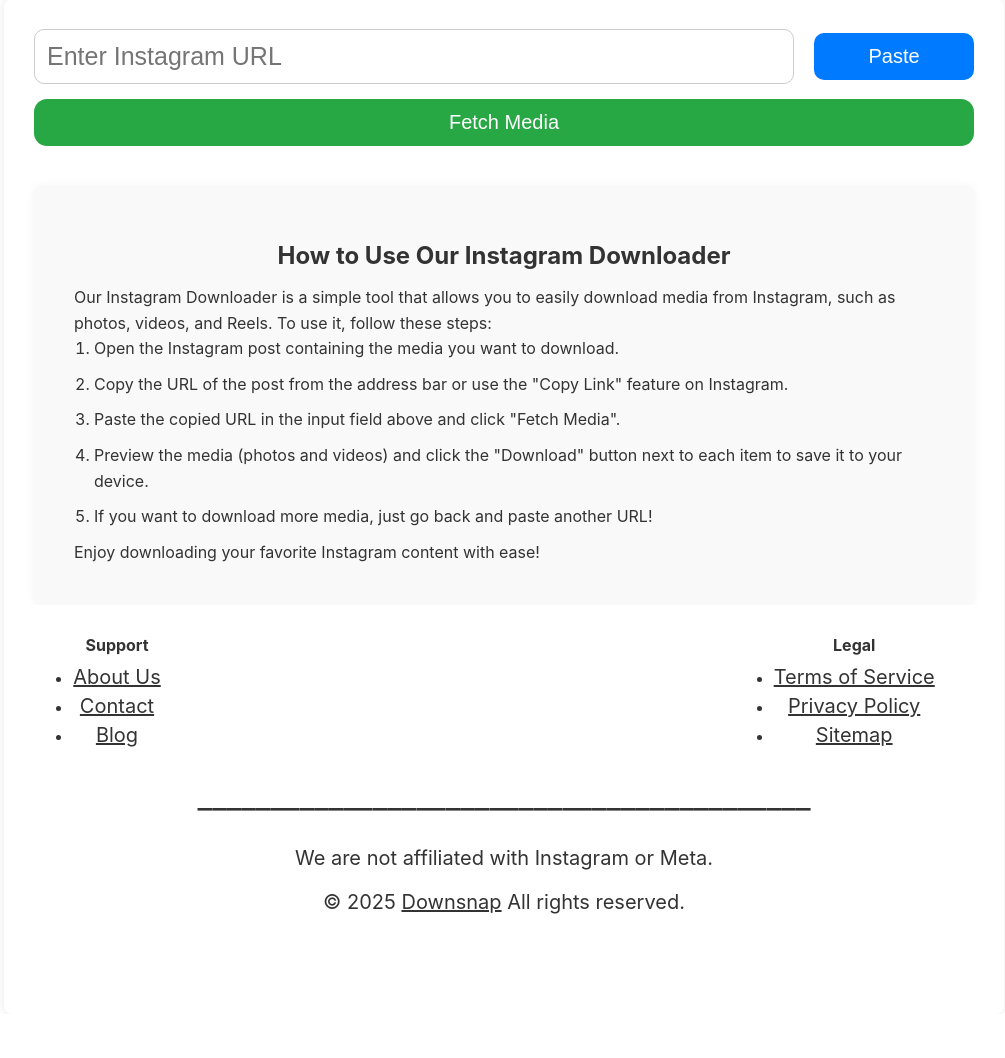
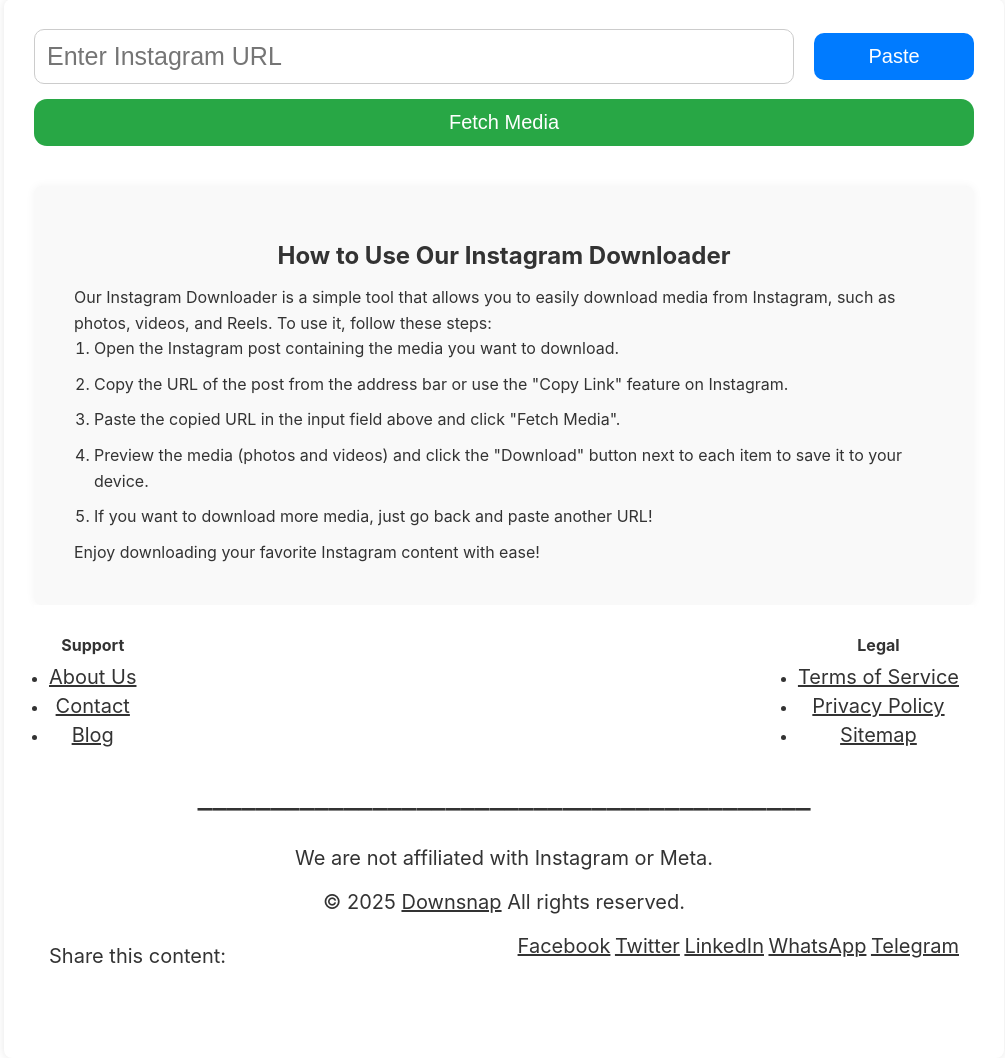
Before and after one commit to itsmethepalky/Downsnap, a Flask app: page / in a window 1280 px wide. Shown: the part 148-1206 px from the top of the page, without its empty margins (136-1141 px from the left). Before the commit the page ends 1062 px from the top, so only its background shows below. Run offline with Flask 2, Linux system fonts and the light colour scheme.

Commit message:
Add files via upload

```diff
--- a/templates/index.html
+++ b/templates/index.html
@@ -1,3 +1,4 @@
+
 <!DOCTYPE html>
 <html lang="en">
 <head>
@@ -7,9 +8,9 @@
     <meta name="robots" content="index, follow">
     <meta name="googlebot" content="index, follow">
     <meta name="bingbot" content="index, follow">
-    <meta name="description" content="Download Instagram media including photos, videos, and Reels easily with our Instagram downloader tool. It is completely free and easy to use with friendly ui for all devices. it is similar like snapinsta, snaptik, snapsave.">
-    <meta name="title" content="Downsnap - Instagram videos, media, Reels, story, photos, Download, snapsave, snapinsta">
-    <meta name="keywords" content="Instagram downloader, download Instagram videos, Instagram photos, Instagram Reels, Instagram media, free Instagram downloader, download Instagram content, snapsave,snapinsta">
+    <meta name="description" content="Download Instagram media including photos, videos, and Reels easily with our Instagram downloader tool. It is completely free and easy to use with all devices. it is similar like snapinsta, snaptik, snapsave.">
+    <meta name="title" content="Downsnap - Instagram Media Downloader">
+    <meta name="keywords" content="Instagram downloader, download Instagram videos, Instagram photos, Instagram Reels, Instagram media, free Instagram downloader, download Instagram content, snapsave, snapinsta, instagram downloader, insta downloader, instagram reels downloader, instagram media downloader, snapsave, snaptik, igdownloader, igsave, snaptik.app, snapinsta.app, snapsave.app, all in one downloader, instadownloader, instagramdownloader, instagrammediadowbloader">
     <meta name="author" content="thepalky">
     <meta property="og:title" content="Downsnap" />
 <meta property="og:description" content="Join Downsnap on social media for updates and more." />
@@ -23,7 +24,7 @@
 <meta name="twitter:description" content="Join Downsnap on social media for updates and more." />
 <meta name="twitter:image" content="https://lh3.googleusercontent.com/d/1Jq3-LRieYYUveYpYVTmFhuWTMaCgCO4t" />
 <meta name="twitter:url" content="https://downsnap.onrender.com/" />
-    <title>Downsnap - Instagram videos, media, Reels, story, photos, Download, snapsave, snapinsta</title>
+    <title>Downsnap - Instagram All In One Downloader</title>
     <link rel="amphtml" href="https://downsnap.onrender.com/amp/">
     <link rel="icon" type="image/png" href="{{ url_for('static', filename='favicon.png') }}">
     <link rel="canonical" href="https://downsnap.onrender.com" />
@@ -165,13 +166,37 @@ function toggleMode() {
                         <li><a href="{{ url_for('privacy') }}">Privacy Policy</a></li>
                          <li><a href="{{ url_for('sitemap') }}">Sitemap</a></li>
                     </ul>
+
                </div>
+
+
                <div class="footer-bottom"
             <p>__________________________________________</p>
 
                 <p>We are not affiliated with Instagram or Meta.</p>
                 <p>© 2025 <a href="#">Downsnap</a>  All rights reserved.</p>
             </div>
+             <p class="share-text">Share this content:</p>
+        <div class="social-buttons">
+            <!-- Facebook Share -->
+            <a href="https://www.facebook.com/sharer/sharer.php?u={{ url }}"
+               class="btn facebook" target="_blank">Facebook</a>
+
+            <!-- Twitter Share -->
+            <a href="https://twitter.com/intent/tweet?url={{ url }}&text={{ title }}"
+               class="btn twitter" target="_blank">Twitter</a>
+
+            <!-- LinkedIn Share -->
+            <a href="https://www.linkedin.com/sharing/share-offsite/?url={{ url }}"
+               class="btn linkedin" target="_blank">LinkedIn</a>
+
+            <!-- WhatsApp Share -->
+            <a href="https://api.whatsapp.com/send?text={{ title }} {{ url }}"
+               class="btn whatsapp" target="_blank">WhatsApp</a>
+
+            <!-- Telegram Share -->
+            <a href="https://t.me/share/url?url={{ url }}&text={{ title }}"
+               class="btn telegram" target="_blank">Telegram</a> </div
         </footer>
 
     <script>
```
